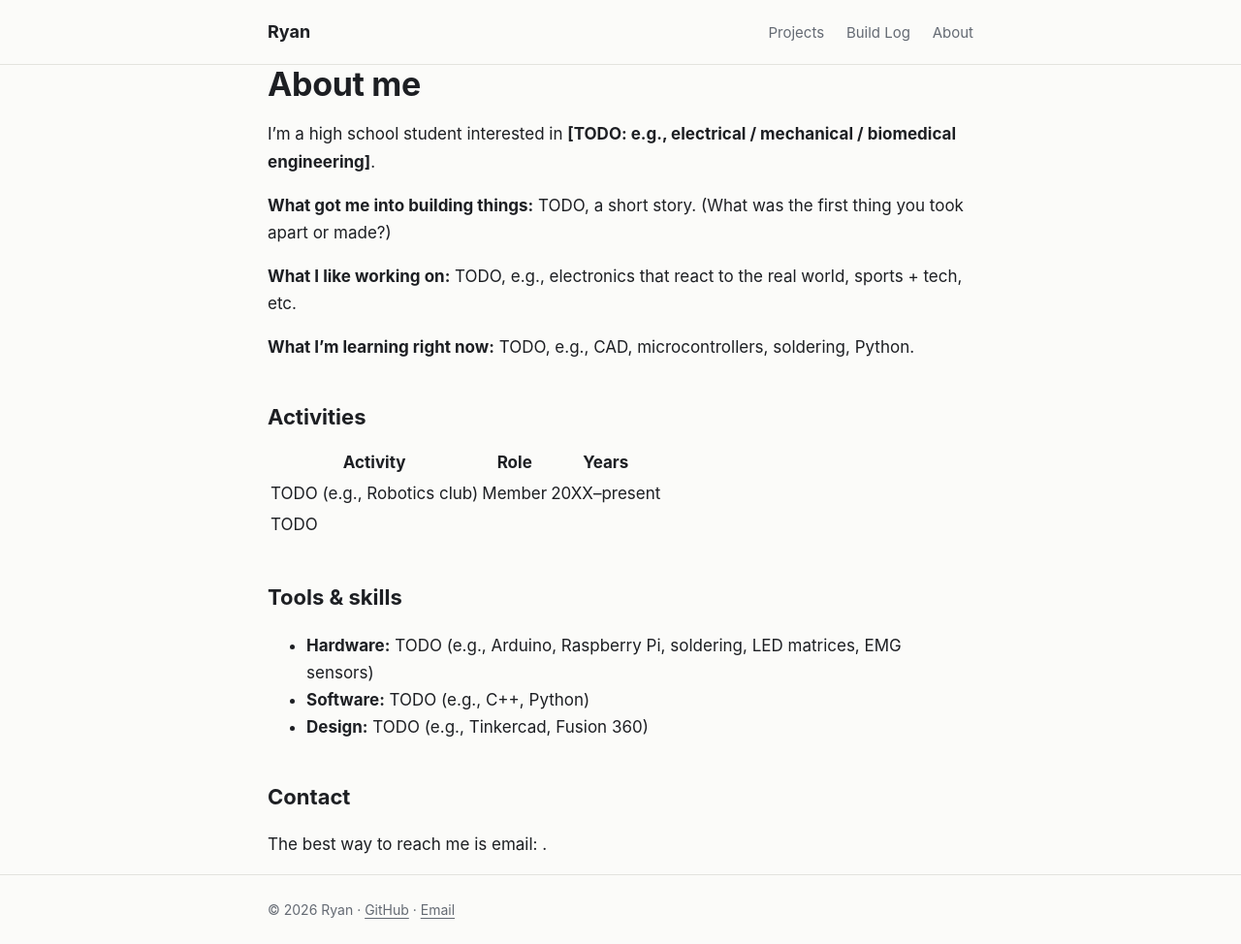
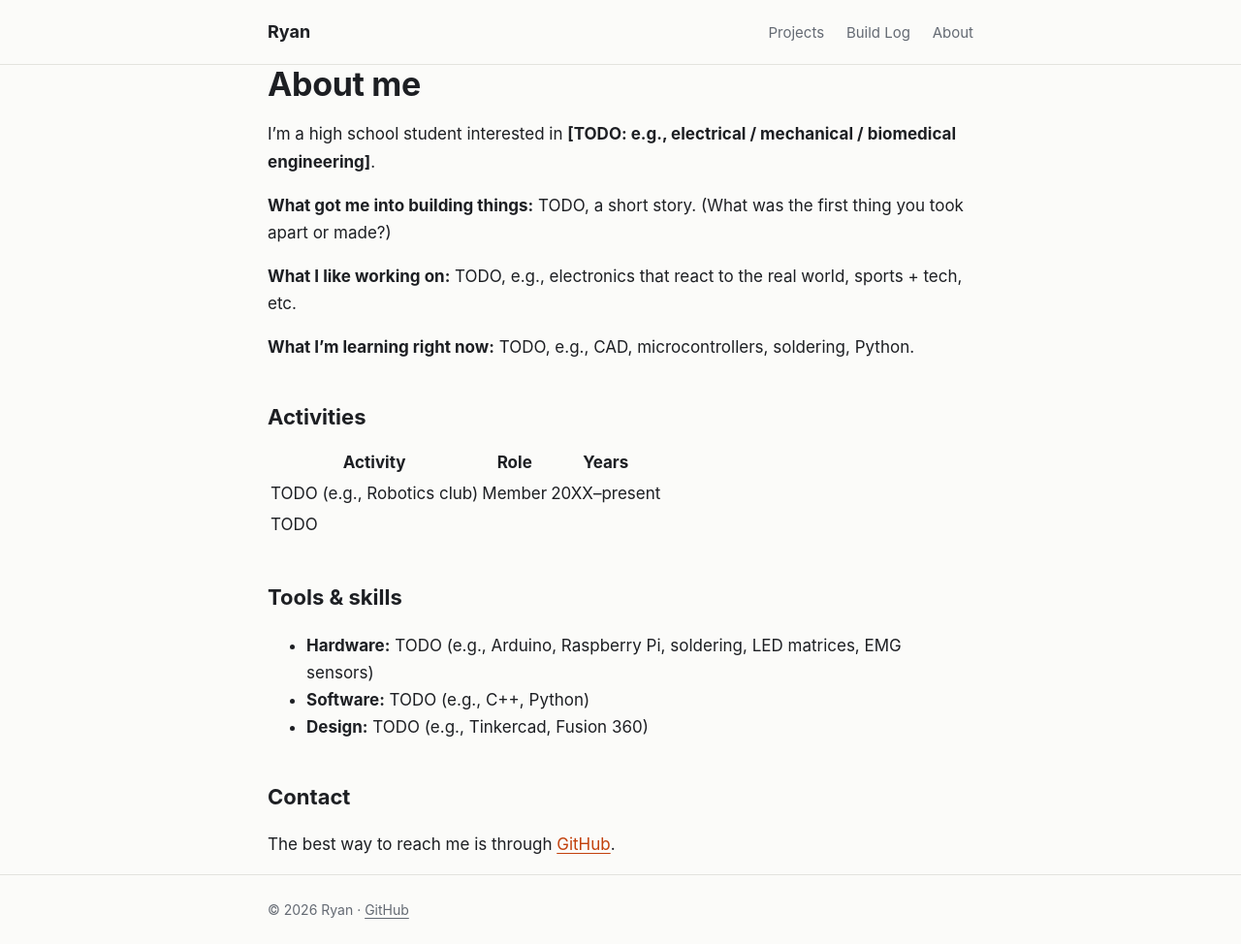
Before and after one commit to ryanyim777/ryanyim777.github.io, a Jekyll site: the page built from about.md, in a window 1280 px wide. Shown: the whole page at 97% size. Built offline with Jekyll 4.4.1, drawn with Linux system fonts in a browser that asks for light colours.

Commit message:
Remove personal email from the site; contact through GitHub

```diff
--- a/_layouts/default.html
+++ b/_layouts/default.html
@@ -26,8 +26,7 @@
   <footer class="site-footer">
     <div class="wrap">
       © {{ 'now' | date: "%Y" }} {{ site.author }} ·
-      <a href="https://github.com/{{ site.github_username }}">GitHub</a> ·
-      <a href="mailto:{{ site.email }}">Email</a>
+      <a href="https://github.com/{{ site.github_username }}">GitHub</a>
     </div>
   </footer>
 </body>
--- a/about.md
+++ b/about.md
@@ -33,4 +33,4 @@ I'm a high school student interested in
 
 ## Contact
 
-The best way to reach me is email: [{{ site.email }}](mailto:{{ site.email }}).
+The best way to reach me is through [GitHub](https://github.com/{{ site.github_username }}).
```
